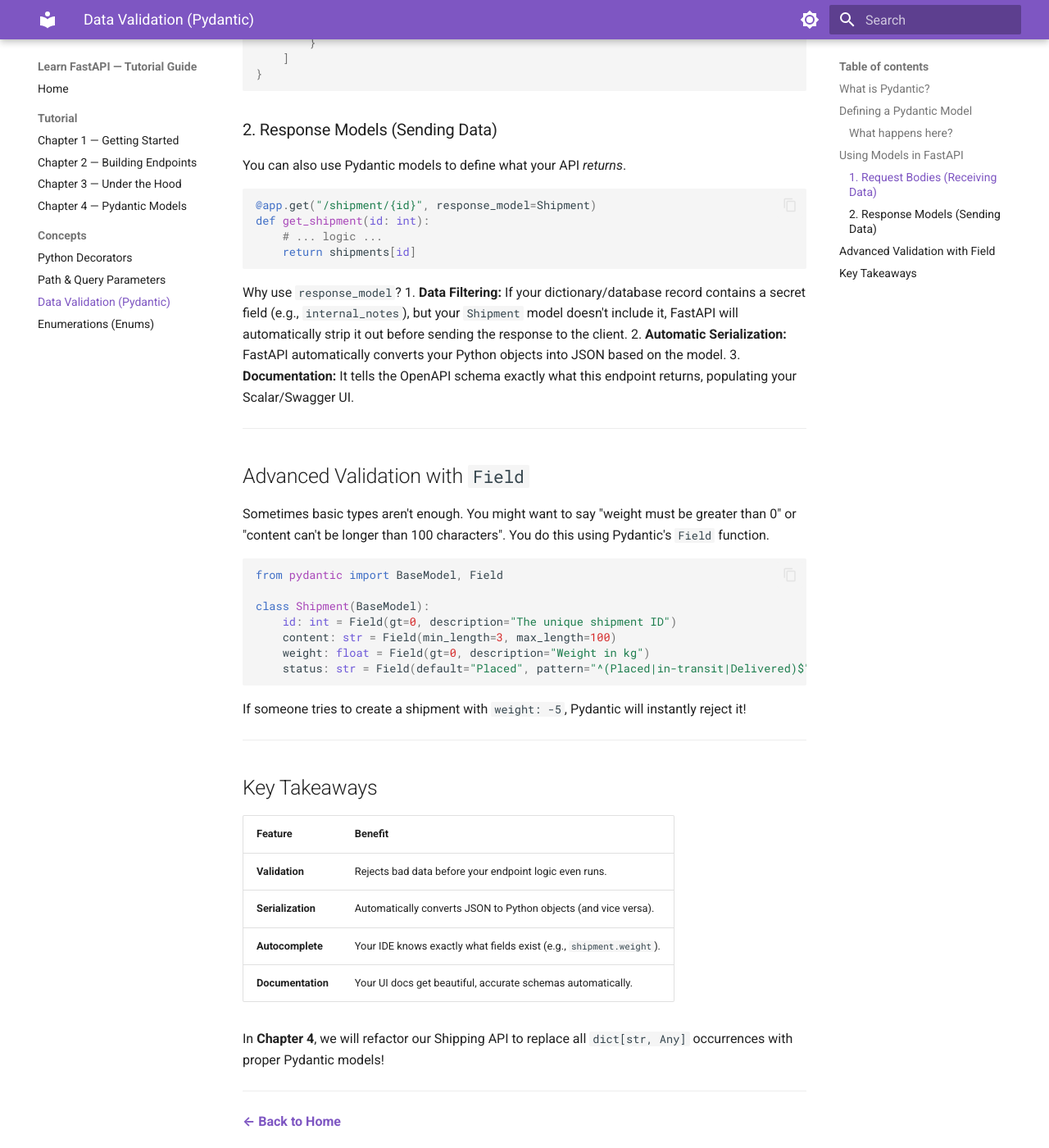
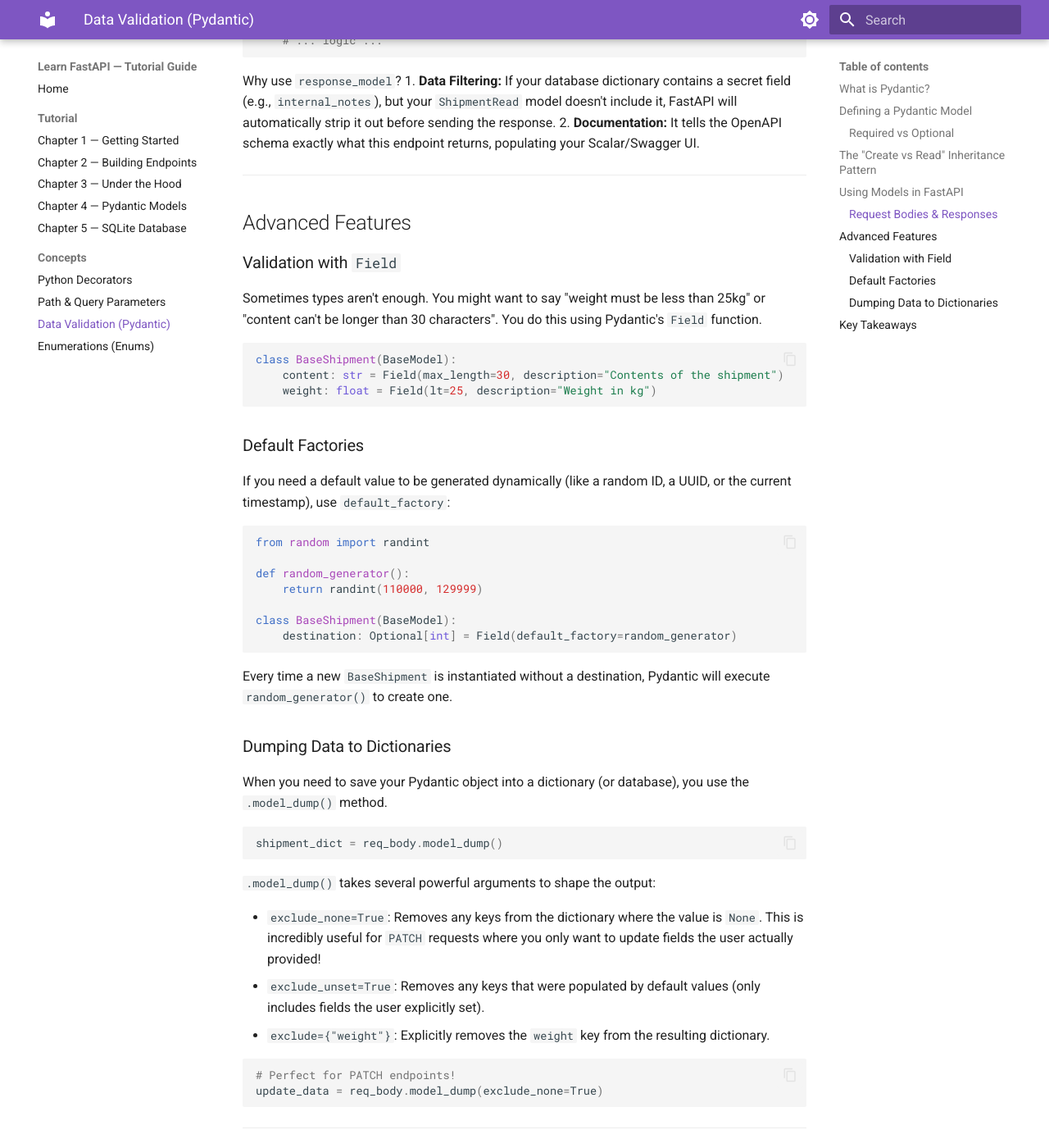
Before and after one commit to Manvendra1097-eng/Shipping_Service, an MkDocs documentation site: the page built from docs/concepts/pydantic.md, in a window 1280 px wide and 1400 px high, scrolled down 2098 px. Shown: the whole window at 82% size. Built offline with MkDocs 1.6.1 and Material for MkDocs 9.7.7, drawn with Linux system fonts in a browser that asks for light colours; some of the changed text lies outside the part shown.

Commit message:
feat: implement sqlite persistence with a dedicated database helper class and update documentation

````diff
--- a/docs/chapters/ch04-pydantic-models.md
+++ b/docs/chapters/ch04-pydantic-models.md
@@ -1,12 +1,12 @@
-# Chapter 4: Pydantic Models
+# Chapter 4: Pydantic Models & Schemas
 
 In Chapter 2, we built endpoints that manually accepted and returned raw dictionaries (`dict[str, Any]`). This worked, but it had several issues:
 
-- **No Validation:** A client could send `{"weight": "heavy"}` instead of a number, and our app would crash when it tried to process it.
+- **No Validation:** A client could send `{"weight": "heavy"}` instead of a number, and our app would crash.
 - **No Autocomplete:** Your IDE didn't know what fields were inside the dictionary.
 - **Poor Documentation:** The OpenAPI docs didn't know what data to expect.
 
-In this chapter, we fix all of that using **Pydantic**, FastAPI's built-in data validation engine.
+In this chapter, we fix all of that using **Pydantic**, FastAPI's built-in data validation engine. We will also learn an advanced pattern: using different schemas for Creating vs Reading data.
 
 !!! note "Code Evolution"
     We are splitting our code into two files:
@@ -34,12 +34,11 @@
     DELIVERED = "delivered"
 ```
 
-!!! tip "Why `str, Enum`?"
-    Inheriting from both `str` and `Enum` tells FastAPI to serialize these values as standard strings in JSON responses. See the [Enumerations concept page](../concepts/enum.md) for a deep dive!
+### 2. Base Models & Inheritance
 
-### 2. The Shipment Model (BaseModel)
+In real APIs, the data you *receive* to create an item is often different from the data you *return* when reading an item. For example, when creating a shipment, the client doesn't send the `status` (it defaults to "placed"). But when reading a shipment, we *do* want to return the status.
 
-Next, we define the `Shipment` class by inheriting from Pydantic's `BaseModel`:
+We can solve this elegantly using **Pydantic Inheritance**:
 
 ```python
 from random import randint
@@ -49,67 +48,88 @@
 def random_generator():
     return randint(110000, 129999)
 
-class Shipment(BaseModel):
+# 1. The Base Model (Shared Fields)
+class BaseShipment(BaseModel):
     content: str = Field(max_length=30, description="Contents of the shipment")
     weight: float = Field(lt=25, description="Weight of the shipment in kg")
     destination: Optional[int] = Field(
         default_factory=random_generator,
         description="Destination zipcode, if not passed send to random location 😁",
     )
-    status: ShipmentStatus = Field(
-        default=ShipmentStatus.PLACED, description="Status of the shipment"
-    )
+
+# 2. Used for POST requests (Creating)
+class ShipmentCreate(BaseShipment):
+    pass  # Inherits content, weight, and destination. No status needed!
+
+# 3. Used for GET requests (Reading)
+class ShipmentRead(BaseShipment):
+    status: ShipmentStatus  # Adds the status field to the base fields
+
+# 4. Used for PATCH requests (Updating)
+class ShipmentUpdate(BaseModel):
+    status: ShipmentStatus = Field(description="Status of the shipment")
 ```
 
-**Let's break down the magic of `Field`:**
+**The Magic of `Field`:**
 - `max_length=30`: FastAPI will reject any content string longer than 30 characters.
 - `lt=25`: The weight must be strictly *less than* 25 kg.
-- `default_factory=random_generator`: If the client doesn't provide a destination zip code, Pydantic will call the `random_generator` function to create one dynamically!
-- `status: ShipmentStatus = Field(default=ShipmentStatus.PLACED)`: The status defaults to "placed" and is strictly validated against our Enum.
+- `default_factory`: If the client omits `destination`, Pydantic calls `random_generator()` to create one dynamically!
 
 ---
 
-## Lesson 4.2: Using the Model in Endpoints
+## Lesson 4.2: Using the Models in Endpoints
 
-Now open your `app/app.py` (which you should rename from `main.py`). Let's import our new schema and upgrade the `POST /shipment` endpoint.
+Now open your `app/app.py`. Let's import our new schemas and upgrade our endpoints.
 
 ### The Import
 
 ```python
-from app.schema import Shipment
+from app.schema import ShipmentCreate, ShipmentRead, ShipmentStatus, ShipmentUpdate
 ```
 
-### Upgrading the POST Endpoint
+### 1. Upgrading the POST Endpoint
 
-**Before (Chapter 2):**
 ```python
-@app.post("/shipment")
-def submit_shipment(req_body: dict[str, Any]) -> dict[str, Any]:
+@app.post("/shipment", response_model=ShipmentRead)
+def submit_shipment(req_body: ShipmentCreate):
     id = max(shipments.keys()) + 1
-    weight = req_body["weight"]
-    content = req_body["content"]
-    # ...
+
+    # .model_dump() converts the Pydantic model to a dictionary
+    shipments[id] = {**req_body.model_dump(), "status": ShipmentStatus.PLACED}
+
+    return shipments[id]
 ```
 
-**After (Chapter 4):**
+**What changed?**
+- **`req_body: ShipmentCreate`**: Validates incoming JSON. The client doesn't send `status`.
+- **`response_model=ShipmentRead`**: Tells FastAPI that the return value will include the `status`.
+- **`.model_dump()`**: Converts the Pydantic object into a dictionary so we can store it in our in-memory database.
+
+### 2. Upgrading the GET Endpoint
+
 ```python
-@app.post("/shipment", response_model=Shipment)
-def submit_shipment(req_body: Shipment):
-    id = max(shipments.keys()) + 1
+@app.get("/shipment/{id}", response_model=ShipmentRead)
+def get_shipment(id: int | None = None):
+    if id is None:
+        id = max(shipments.keys())
+    if id not in shipments:
+        raise HTTPException(
+            status_code=status.HTTP_404_NOT_FOUND, detail="Given ID doesn't exits"
+        )
+    return shipments[id]
+```
+Notice how `response_model=ShipmentRead` ensures the returned dictionary is automatically validated and serialized according to our schema.
 
-    # Convert the Pydantic model to a dictionary to store it
-    shipments[id] = req_body.model_dump()
+### 3. Upgrading the PATCH Endpoint
 
-    # Convert the dictionary back to a Pydantic model to return it
-    return Shipment.model_validate(shipments[id])
+```python
+@app.patch("/shipment/{id}", response_model=ShipmentRead)
+def update_shipment(id: int, req_body: ShipmentUpdate):
+    shipment = shipments[id]
+    shipment.update(req_body)
+    return shipments[id]
 ```
-
-### What changed?
-
-1. **`req_body: Shipment`**: FastAPI automatically reads the JSON request, validates it against the `Shipment` rules (max length, max weight, allowed enums), and passes us a Python object. If validation fails, it returns a `422` error automatically!
-2. **`response_model=Shipment`**: Tells FastAPI that this endpoint returns a `Shipment` object. This makes your Scalar documentation incredibly detailed.
-3. **`model_dump()`**: Converts the Pydantic object back into a standard Python dictionary so we can store it in our `shipments` dictionary.
-4. **`model_validate()`**: Converts a dictionary back into a Pydantic object.
+By using `ShipmentUpdate`, we strict restrict the client to *only* updating the `status` field. They cannot accidentally or maliciously change the `weight` or `content`!
 
 ---
 
@@ -121,10 +141,10 @@
 ```
 
 ### 1. Check the Docs
-Open `http://localhost:8000/scalar`. Look at the `POST /shipment` endpoint. You'll see:
-- A dropdown menu for `status`
-- The descriptions ("Weight of the shipment in kg")
-- The constraints (`< 25`)
+Open `http://localhost:8000/scalar`. Look at the `POST /shipment` endpoint:
+- The Request Body only asks for `content`, `weight`, and `destination` (`ShipmentCreate`).
+- The Response Model includes `status` (`ShipmentRead`).
+- The `PATCH` endpoint only allows modifying the `status` (`ShipmentUpdate`).
 
 ### 2. Test Validation
 Try sending a POST request with a weight that is too high (e.g., `30`):
@@ -151,12 +171,13 @@
 In this chapter, you:
 
 - ✅ Extracted your data structures into a dedicated `schema.py` file.
-- ✅ Used `Enum` to restrict values to a specific set.
+- ✅ Used **Pydantic Inheritance** to create separate Create, Read, and Update schemas.
 - ✅ Created a `BaseModel` with `Field` constraints (max length, less than).
 - ✅ Used `default_factory` to dynamically generate default values.
-- ✅ Updated an endpoint to use `response_model` and parse the request body automatically.
-- ✅ Used `model_dump()` and `model_validate()` to bridge Pydantic and raw dictionaries.
+- ✅ Used `.model_dump()` to convert validated objects back into dictionaries.
 
 ## Next Steps
 
-Currently, our `PATCH` and `GET` endpoints are still using raw dictionaries. In the future, we'll replace the entire `shipments` dictionary with **SQLModel** (Chapter 6), which combines Pydantic and SQLAlchemy to seamlessly save these validated models directly to a database!
+Currently, our endpoints are fully validated, but we are still saving everything to an in-memory dictionary. In the next chapter we'll replace it with a real **SQLite database** that persists across server restarts!
+
+**[Chapter 5: SQLite Database →](ch05-sqlite.md)**
--- /dev/null
+++ b/docs/chapters/ch05-sqlite.md
@@ -0,0 +1,221 @@
+# Chapter 5: SQLite Database
+
+So far, our data has lived in a Python dictionary. Every time you restart the server, all data is lost. That is fine for learning, but not for any real application.
+
+In this chapter, we replace the in-memory dictionary with a **SQLite database** — a real, file-backed database that persists data across restarts. We'll do this using Python's built-in `sqlite3` module and a custom `DB` class that wraps all database operations cleanly.
+
+!!! note "Code Evolution"
+    We have a new file: `app/database.py`. This file owns the entire relationship with SQLite so that `app/app.py` stays clean. In **Chapter 6**, we'll swap this raw `sqlite3` code for **SQLModel**, which makes this even more Pythonic!
+
+    **Project structure now:**
+    ```
+    app/
+    ├── schema.py       # Pydantic models (from Chapter 4)
+    ├── database.py     # NEW: All SQLite database operations
+    └── app.py          # FastAPI endpoints
+    ```
+
+---
+
+## Lesson 5.1: The Database Class (`database.py`)
+
+All SQLite interactions are encapsulated in the `DB` class. Let's read through it section by section.
+
+### Connecting to SQLite
+
+```python
+import sqlite3
+
+class DB:
+    def __init__(self):
+        self.conn = sqlite3.connect("sqlite.db", check_same_thread=False)
+        self.conn.row_factory = sqlite3.Row
+        self.cur = self.conn.cursor()
+        self.create_table("shipment")
+```
+
+| Line | What it does |
+|------|-------------|
+| `sqlite3.connect("sqlite.db")` | Opens (or creates) a file called `sqlite.db` in your project root |
+| `check_same_thread=False` | Allows the same connection to be used from multiple FastAPI request threads |
+| `conn.row_factory = sqlite3.Row` | Makes query results behave like dictionaries (access by column name, not index) |
+| `conn.cursor()` | Creates a cursor — the object used to execute SQL statements |
+| `create_table("shipment")` | Immediately ensures the table exists when the app starts |
+
+### Creating the Table
+
+```python
+def create_table(self, name: str):
+    self.cur.execute(f"""
+        CREATE TABLE IF NOT EXISTS {name} (
+            id      INTEGER PRIMARY KEY,
+            content TEXT,
+            weight  REAL,
+            status  TEXT
+        )
+    """)
+```
+
+`CREATE TABLE IF NOT EXISTS` is safe to run every time — it only creates the table if it doesn't already exist. Our shipment table has four columns that directly mirror the Pydantic `ShipmentRead` model.
+
+!!! warning "SQL Injection Note"
+    Using an f-string here (`f"...{name}..."`) is acceptable because `name` comes from our own trusted code, not from user input. For user-supplied data, **always** use parameterized queries with `?` placeholders. You'll see this in the methods below.
+
+---
+
+## Lesson 5.2: CRUD Operations
+
+### CREATE — Inserting a New Shipment
+
+```python
+def create(self, shipment: ShipmentCreate) -> int:
+    self.cur.execute("SELECT MAX(id) FROM shipment")
+    row = self.cur.fetchone()
+    new_id = (row[0] or 0) + 1
+
+    self.cur.execute(
+        """
+        INSERT INTO shipment
+        VALUES (:id, :content, :weight, :status)
+        """,
+        {"id": new_id, **shipment.model_dump(), "status": "placed"},
+    )
+    self.conn.commit()
+    return self.cur.lastrowid
+```
+
+Key details:
+- We manually calculate the next `id` using `SELECT MAX(id)`. SQLite's `AUTOINCREMENT` is another option, but this keeps us in full control.
+- **`shipment.model_dump()`** converts the Pydantic `ShipmentCreate` object to a dict (`{"content": ..., "weight": ..., "destination": ...}`). We spread it with `**` and override the status.
+- Named placeholders (`:id`, `:content`) are used instead of positional `?` for clarity.
+- **`self.conn.commit()`** must be called to actually persist the changes. Without it, the insert is only in a pending transaction.
+
+### READ — Fetching a Shipment
+
+```python
+def get(self, id: int) -> dict[str, Any] | None:
+    self.cur.execute(
+        "SELECT * FROM shipment WHERE id = ?",
+        (id,),
+    )
+    result = self.cur.fetchone()
+
+    if result is None:
+        return None
+    return dict(result)
+```
+
+- The positional `?` placeholder safely prevents SQL injection. **Never** build SQL strings with f-strings when using user data.
+- `fetchone()` returns a single `sqlite3.Row` (or `None` if not found).
+- Because we set `row_factory = sqlite3.Row`, we can convert it to a standard dictionary with `dict(result)`, which FastAPI and Pydantic can easily work with.
+
+### UPDATE — Changing the Status
+
+```python
+def update(self, id: int, shipment: ShipmentUpdate) -> dict[str, Any] | None:
+    self.cur.execute(
+        "UPDATE shipment SET status = ? WHERE id = ?",
+        (shipment.status, id),
+    )
+    self.conn.commit()
+    return self.get(id)
+```
+
+After updating, we call `self.get(id)` to return the full updated record. This is a common pattern that avoids returning stale data.
+
+### DELETE — Removing a Shipment
+
+```python
+def delete(self, id: int):
+    self.cur.execute(
+        "DELETE FROM shipment WHERE id = ?",
+        (id,),
+    )
+    self.conn.commit()
+```
+
+---
+
+## Lesson 5.3: Wiring It Up in `app.py`
+
+The endpoints in `app.py` are now dramatically simpler because all the database logic lives in `database.py`.
+
+```python
+from app.database import DB
+from app.schema import ShipmentCreate, ShipmentRead, ShipmentUpdate
+
+app = FastAPI()
+db = DB()  # Single DB instance shared across all requests
+```
+
+!!! tip "Dependency Injection"
+    Creating `db = DB()` as a global is simple and works fine for now. In **Chapter 13**, we'll use FastAPI's Dependency Injection system to manage this more robustly, which also makes it easier to replace with a test database during testing.
+
+### GET
+
+```python
+@app.get("/shipment/{id}", response_model=ShipmentRead)
+def get_shipment(id: int):
+    shipment = db.get(id)
+    if shipment is None:
+        raise HTTPException(status_code=status.HTTP_404_NOT_FOUND, detail="...")
+    return shipment
+```
+
+### POST
+
+```python
+@app.post("/shipment", response_model=None)
+def submit_shipment(req_body: ShipmentCreate):
+    new_id = db.create(req_body)
+    return {"id": new_id}
+```
+
+### PATCH
+
+```python
+@app.patch("/shipment/{id}", response_model=ShipmentRead)
+def update_shipment(id: int, req_body: ShipmentUpdate):
+    shipment = db.update(id, req_body)
+    return shipment
+```
+
+### DELETE
+
+```python
+@app.delete("/shipment/{id}")
+def cancel_shipment(id: int) -> dict[str, str]:
+    db.delete(id)
+    return {"detail": f"Shipment with id {id} is deleted"}
+```
+
+Notice how each endpoint is now just **one or two lines**. The `DB` class handles all complexity.
+
+---
+
+## 🏋️ Try It Yourself
+
+```bash
+uvicorn app.app:app --reload
+```
+
+1. **Create** a shipment via `POST /shipment`. Then **restart the server** and `GET` it back — it's still there! That's the power of a real database.
+2. Look in your project folder — you'll see a new `sqlite.db` file has been created. This is your database.
+3. Try creating multiple shipments and deleting one. Notice the IDs don't reset on restart.
+
+---
+
+## What You Learned
+
+In this chapter, you:
+
+- ✅ Replaced the in-memory dictionary with a **SQLite database** that persists data.
+- ✅ Wrote a `DB` class to **encapsulate** all database operations.
+- ✅ Used **parameterized queries** (`?`) to prevent SQL injection.
+- ✅ Used `conn.row_factory = sqlite3.Row` to get dictionary-like results.
+- ✅ Learned the commit/fetch pattern for INSERT, UPDATE, SELECT, DELETE.
+- ✅ Saw how clean endpoints become when database logic is in a separate class.
+
+## Next Steps
+
+We're using raw `sqlite3` which means we're writing SQL strings by hand. In **Chapter 6**, we'll upgrade to **SQLModel** — which lets you define your tables as Python classes (combining Pydantic + SQLAlchemy) and never write raw SQL again!
--- a/docs/concepts/pydantic.md
+++ b/docs/concepts/pydantic.md
@@ -19,104 +19,125 @@
 ```python
 from pydantic import BaseModel, Field
 
-class Shipment(BaseModel):
-    id: int
+class BaseShipment(BaseModel):
     content: str
     weight: float
-    status: str = "Placed"  # Default value if not provided
 ```
 
-### What happens here?
-1. **Type hints:** We specify that `id` must be an `int`, `content` a `str`, etc.
-2. **Required vs Optional:** Because `id`, `content`, and `weight` don't have default values, they are **required**. If the client doesn't send them, Pydantic raises an error.
-3. **Defaults:** Because `status` has a default value (`"Placed"`), it is **optional**. If the client omits it, Pydantic uses `"Placed"`.
+### Required vs Optional
+Because `content` and `weight` don't have default values, they are **required**. If the client doesn't send them, Pydantic raises a `422 Unprocessable Entity` error.
+
+To make a field optional, you can use `Optional` (or `| None`) and provide a default:
+```python
+from typing import Optional
+
+class BaseShipment(BaseModel):
+    content: str
+    weight: float
+    destination: Optional[int] = None
+```
+
+---
+
+## The "Create vs Read" Inheritance Pattern
+
+In real APIs, the data you **receive** (Create) is rarely identical to the data you **return** (Read).
+
+For example, when creating a shipment, the user shouldn't send the `status` — the server decides that. But when reading a shipment, the user *needs* to see the `status`.
+
+You can solve this using standard Python inheritance:
+
+```python
+# 1. Base fields shared by everything
+class BaseShipment(BaseModel):
+    content: str
+    weight: float
+
+# 2. Schema for the Request Body (POST)
+class ShipmentCreate(BaseShipment):
+    pass # Uses just the base fields
+
+# 3. Schema for the Response (GET)
+class ShipmentRead(BaseShipment):
+    status: str # Adds status to the response
+
+# 4. Schema for Updates (PATCH)
+class ShipmentUpdate(BaseModel):
+    status: str # Only allows updating the status field
+```
+
+This prevents malicious users from sending `{"status": "delivered"}` during creation!
 
 ---
 
 ## Using Models in FastAPI
 
-Let's see how Pydantic replaces raw dictionaries in your FastAPI endpoints.
+### Request Bodies & Responses
 
-### 1. Request Bodies (Receiving Data)
+Use your inherited schemas in your endpoints:
 
-**Without Pydantic (The old way):**
 ```python
-@app.post("/shipment")
-def create_shipment(req_body: dict[str, Any]):
-    # We have to manually extract and hope the keys exist!
-    weight = req_body["weight"]
-    ...
-```
+# Accept ShipmentCreate, Return ShipmentRead
+@app.post("/shipment", response_model=ShipmentRead)
+def create_shipment(shipment: ShipmentCreate):
 
-**With Pydantic:**
-```python
-@app.post("/shipment")
-def create_shipment(shipment: Shipment):
-    # FastAPI automatically parses the JSON body into the Shipment model
     # We can access fields safely using dot notation!
     weight = shipment.weight
-    ...
-```
 
-If a client sends this invalid JSON:
-```json
-{
-    "content": "Glass vase",
-    "weight": "very heavy"
-}
-```
-FastAPI and Pydantic will automatically intercept the request and return a `422 Unprocessable Entity` error before your function even runs:
-```json
-{
-    "detail": [
-        {
-            "type": "missing",
-            "loc": ["body", "id"],
-            "msg": "Field required"
-        },
-        {
-            "type": "float_parsing",
-            "loc": ["body", "weight"],
-            "msg": "Input should be a valid number",
-            "input": "very heavy"
-        }
-    ]
-}
-```
-
-### 2. Response Models (Sending Data)
-
-You can also use Pydantic models to define what your API *returns*.
-
-```python
-@app.get("/shipment/{id}", response_model=Shipment)
-def get_shipment(id: int):
     # ... logic ...
-    return shipments[id]
 ```
 
 Why use `response_model`?
-1. **Data Filtering:** If your dictionary/database record contains a secret field (e.g., `internal_notes`), but your `Shipment` model doesn't include it, FastAPI will automatically strip it out before sending the response to the client.
-2. **Automatic Serialization:** FastAPI automatically converts your Python objects into JSON based on the model.
-3. **Documentation:** It tells the OpenAPI schema exactly what this endpoint returns, populating your Scalar/Swagger UI.
+1. **Data Filtering:** If your database dictionary contains a secret field (e.g., `internal_notes`), but your `ShipmentRead` model doesn't include it, FastAPI will automatically strip it out before sending the response.
+2. **Documentation:** It tells the OpenAPI schema exactly what this endpoint returns, populating your Scalar/Swagger UI.
 
 ---
 
-## Advanced Validation with `Field`
+## Advanced Features
 
-Sometimes basic types aren't enough. You might want to say "weight must be greater than 0" or "content can't be longer than 100 characters". You do this using Pydantic's `Field` function.
+### Validation with `Field`
+
+Sometimes types aren't enough. You might want to say "weight must be less than 25kg" or "content can't be longer than 30 characters". You do this using Pydantic's `Field` function.
 
 ```python
-from pydantic import BaseModel, Field
-
-class Shipment(BaseModel):
-    id: int = Field(gt=0, description="The unique shipment ID")
-    content: str = Field(min_length=3, max_length=100)
-    weight: float = Field(gt=0, description="Weight in kg")
-    status: str = Field(default="Placed", pattern="^(Placed|in-transit|Delivered)$")
+class BaseShipment(BaseModel):
+    content: str = Field(max_length=30, description="Contents of the shipment")
+    weight: float = Field(lt=25, description="Weight in kg")
 ```
 
-If someone tries to create a shipment with `weight: -5`, Pydantic will instantly reject it!
+### Default Factories
+
+If you need a default value to be generated dynamically (like a random ID, a UUID, or the current timestamp), use `default_factory`:
+
+```python
+from random import randint
+
+def random_generator():
+    return randint(110000, 129999)
+
+class BaseShipment(BaseModel):
+    destination: Optional[int] = Field(default_factory=random_generator)
+```
+Every time a new `BaseShipment` is instantiated without a destination, Pydantic will execute `random_generator()` to create one.
+
+### Dumping Data to Dictionaries
+
+When you need to save your Pydantic object into a dictionary (or database), you use the `.model_dump()` method.
+
+```python
+shipment_dict = req_body.model_dump()
+```
+
+`.model_dump()` takes several powerful arguments to shape the output:
+
+- `exclude_none=True`: Removes any keys from the dictionary where the value is `None`. This is incredibly useful for `PATCH` requests where you only want to update fields the user actually provided!
+- `exclude_unset=True`: Removes any keys that were populated by default values (only includes fields the user explicitly set).
+- `exclude={"weight"}`: Explicitly removes the `weight` key from the resulting dictionary.
+
+```python
+# Perfect for PATCH endpoints!
+update_data = req_body.model_dump(exclude_none=True)
+```
 
 ---
 
@@ -124,12 +145,10 @@
 
 | Feature | Benefit |
 |---------|---------|
-| **Validation** | Rejects bad data before your endpoint logic even runs. |
-| **Serialization** | Automatically converts JSON to Python objects (and vice versa). |
-| **Autocomplete** | Your IDE knows exactly what fields exist (e.g., `shipment.weight`). |
+| **Inheritance** | Define `Base`, `Create`, and `Read` schemas to strictly control inputs and outputs. |
+| **Field Validation** | Rejects bad data (`lt=25`) before your endpoint logic even runs. |
+| **`model_dump()`** | Converts Pydantic objects to dictionaries. Use `exclude_none=True` for clean updates. |
 | **Documentation** | Your UI docs get beautiful, accurate schemas automatically. |
-
-In **Chapter 4**, we will refactor our Shipping API to replace all `dict[str, Any]` occurrences with proper Pydantic models!
 
 ---
 
--- a/mkdocs.yml
+++ b/mkdocs.yml
@@ -26,6 +26,7 @@
     - "Chapter 2 — Building Endpoints": chapters/ch02-building-endpoints.md
     - "Chapter 3 — Under the Hood": chapters/ch03-under-the-hood.md
     - "Chapter 4 — Pydantic Models": chapters/ch04-pydantic-models.md
+    - "Chapter 5 — SQLite Database": chapters/ch05-sqlite.md
   - Concepts:
     - Python Decorators: concepts/decorator.md
     - Path & Query Parameters: concepts/path_and_query_parameter.md
````
Also changed, not shown: other parts of docs/chapters/ch04-pydantic-models.md (+2 -2 lines), docs/index.md (+8 -9 lines), 4 other files.
